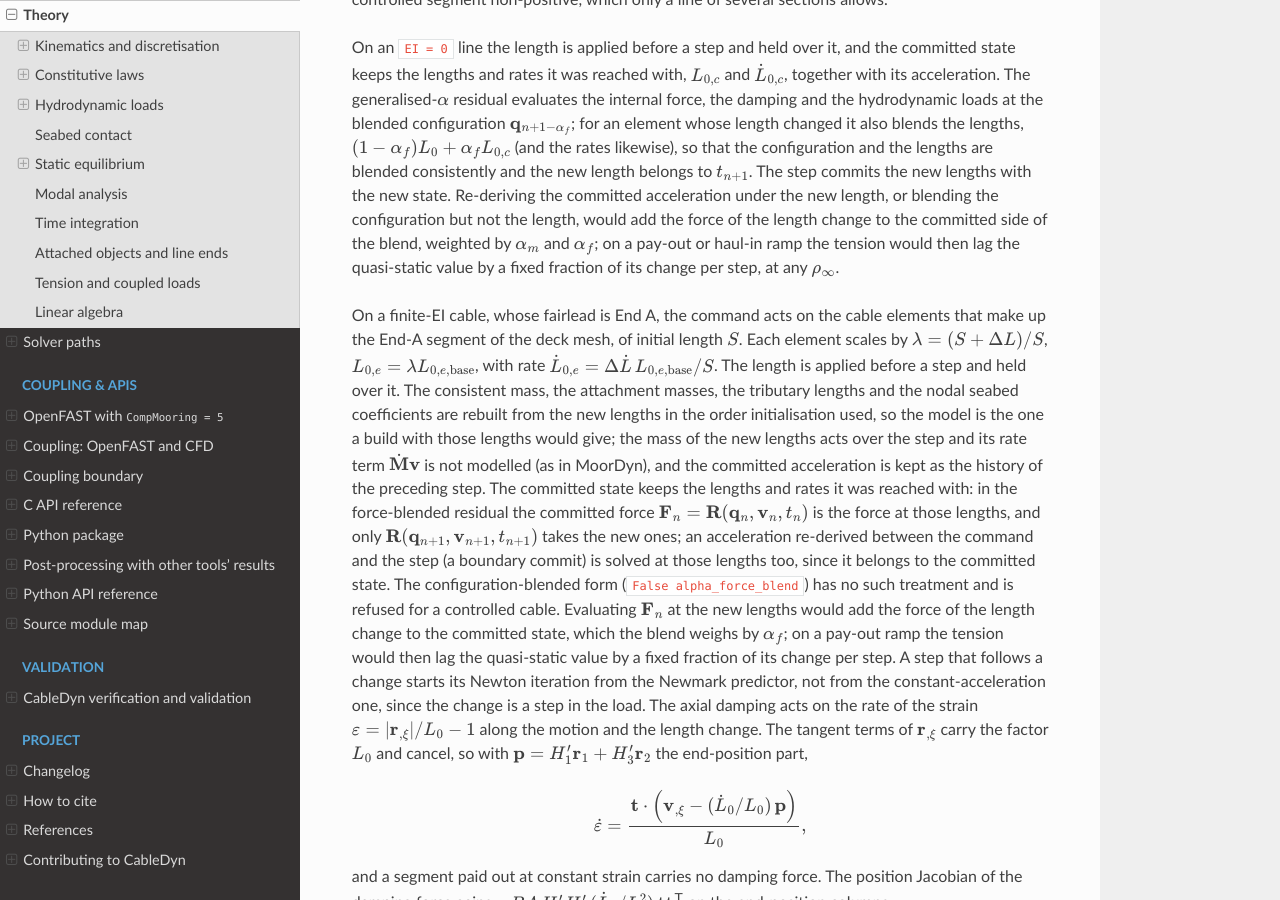
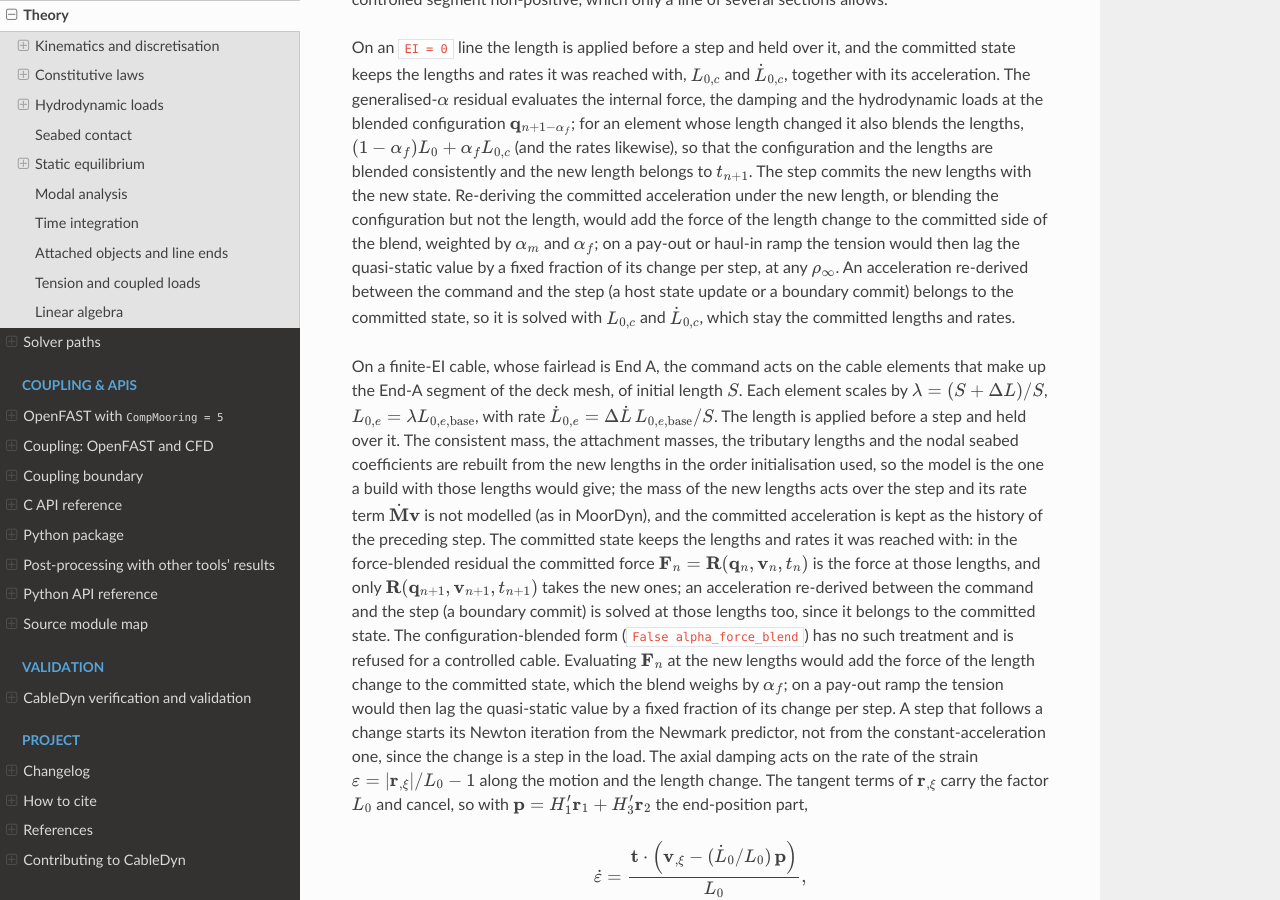
Before and after one commit to SMI-Lab-Inha/CableDyn, a Sphinx documentation site: the page built from doc/theory.rst, in a window 1280 px wide and 900 px high, scrolled down 36380 px. Built offline with Sphinx 7.4.7 and the Read the Docs theme 3.1.0, drawn with Linux system fonts in a browser that asks for light colours.

Commit message:
fix(control): EI = 0 acceleration recompute keeps the committed lengths
CD_Recompute_Model_Acceleration (reached through CD_FAST_UpdateStates,
the external-load update, the friction init and the standalone
drivers) committed the present segment lengths, so a recompute between
an active-tension command and the next step dropped the blend of old
and new lengths. It now solves the acceleration at the committed
lengths and rates and restores the present ones bit for bit, as the
cable route does. Test: after a length change a recompute equals a
never-commanded twin and the next step equals the blended step, also
through the system update. OpenFAST active-tension outputs and restarts
are unchanged.

Signed-off-by: Jae Hoon Seo <jaehoon.seo@inha.ac.kr>

```diff
--- a/doc/theory.rst
+++ b/doc/theory.rst
@@ -1938,6 +1938,9 @@ acceleration under the new length, or blending the configuration but not the len
 the force of the length change to the committed side of the blend, weighted by
 :math:`\alpha_m` and :math:`\alpha_f`; on a pay-out or haul-in ramp the tension would then lag
 the quasi-static value by a fixed fraction of its change per step, at any :math:`\rho_\infty`.
+An acceleration re-derived between the command and the step (a host state update or a
+boundary commit) belongs to the committed state, so it is solved with :math:`L_{0,c}` and
+:math:`\dot L_{0,c}`, which stay the committed lengths and rates.
 
 On a finite-EI cable, whose fairlead is End A, the command acts on the cable elements that make
 up the End-A segment of the deck mesh, of initial length :math:`S`. Each element scales by
```
Also changed, not shown: CHANGELOG.md (+3 -1 lines), 3 other files.
